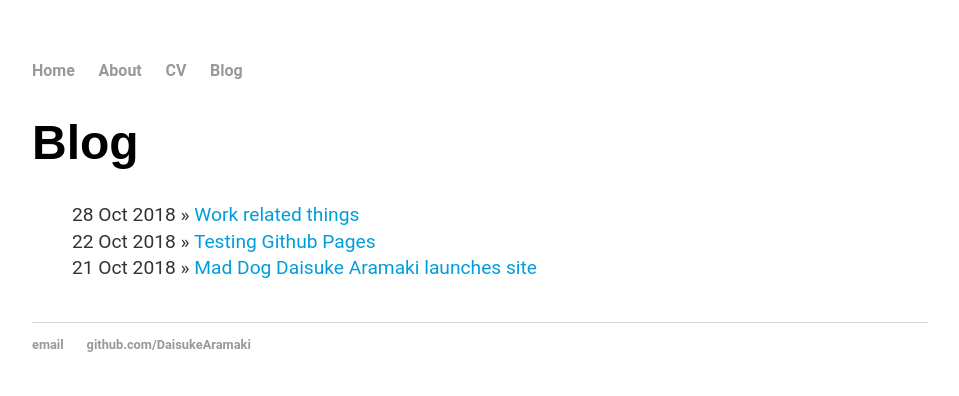
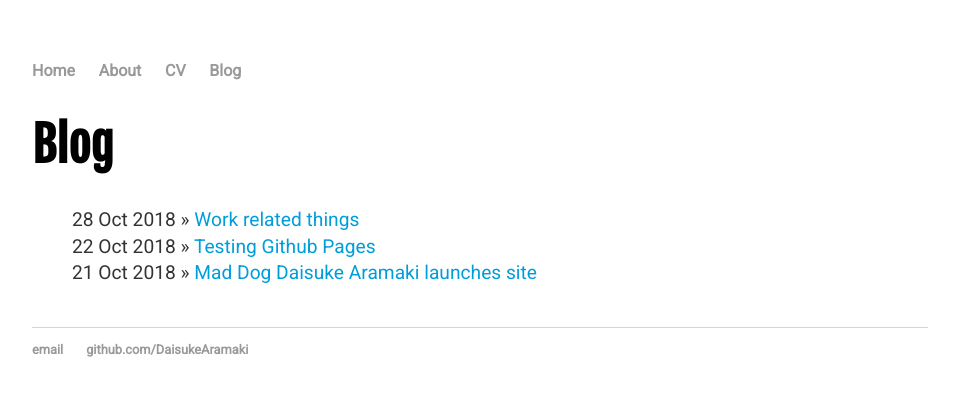
Before and after one commit to DaisukeAramaki/DaisukeAramaki.github.io, a Jekyll site: the page built from blog/index.html, in a window 1280 px wide. Shown: the top 396 px of the page, without its empty margins (160-1119 px from the left). Built offline with Jekyll 4.4.1, drawn with Linux system fonts in a browser that asks for light colours.

Commit message:
Font def

```diff
--- a/css/main.css
+++ b/css/main.css
@@ -1,5 +1,7 @@
 /*<link rel="stylesheet" href="https://fonts.googleapis.com/css?family=Fjalla+One">
 <link rel="stylesheet" href="https://fonts.googleapis.com/css?family=Roboto"> */
+@import url('https://fonts.googleapis.com/css?family=Fjalla+One');
+@import url('https://fonts.googleapis.com/css?family=Roboto');
 
 body { margin: 60px auto; width: 70%; }
 
```
